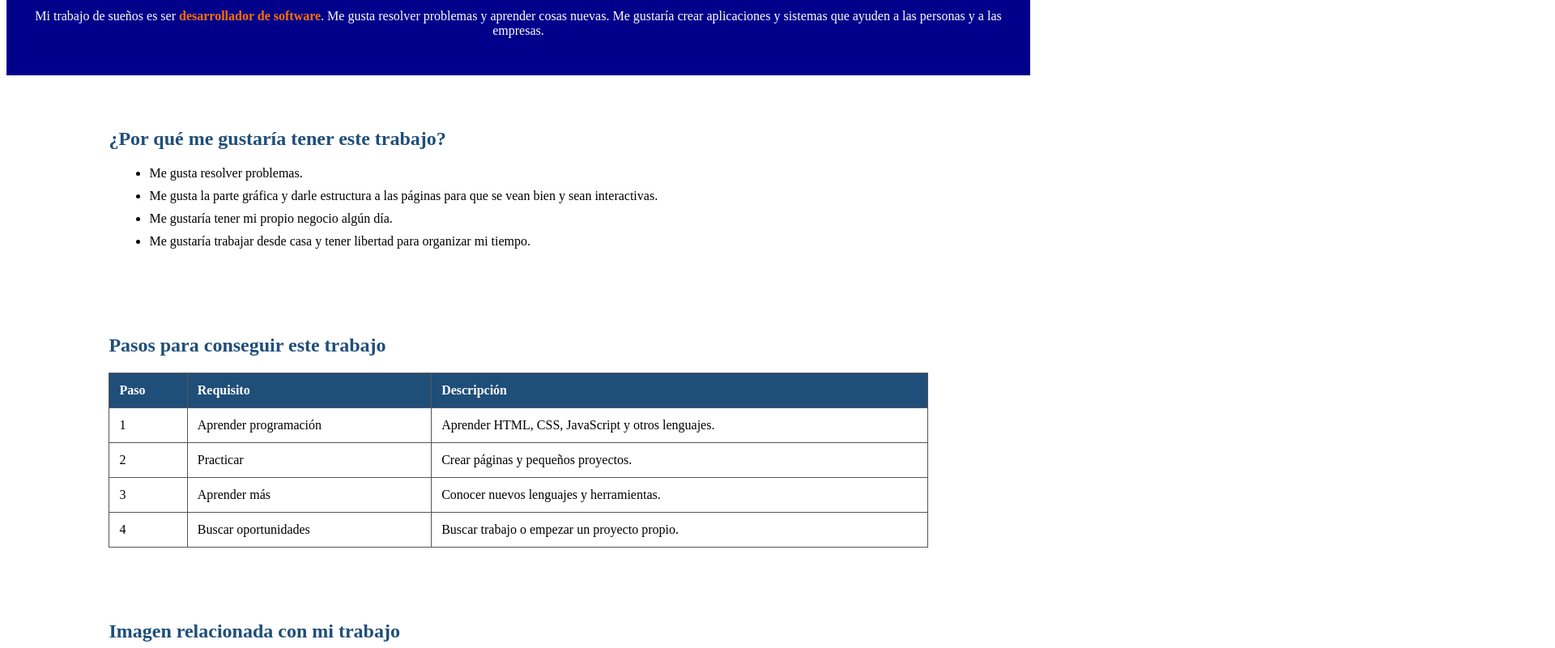
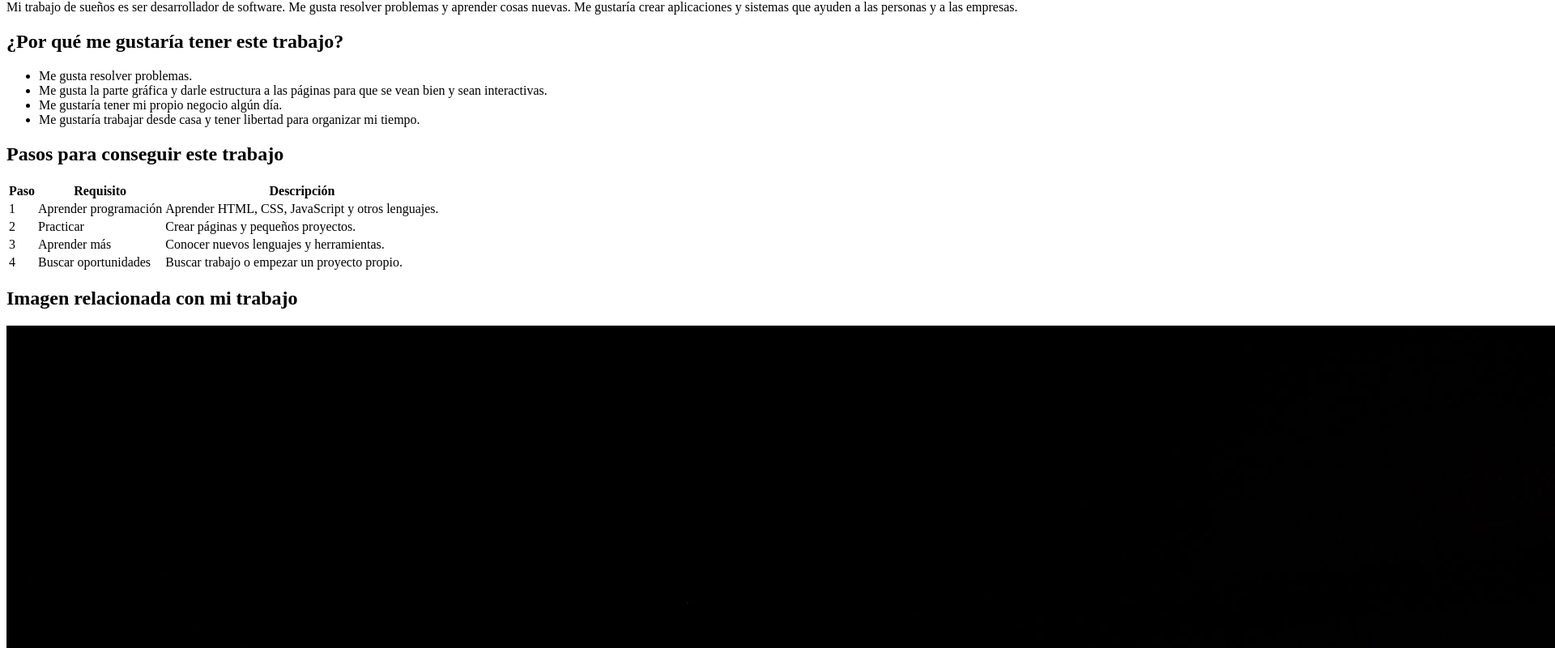
Before and after one commit to ezehere99-svg/Mi-trabajo-de-sue-os, a plain HTML site: page index.html in a window 1280 px wide. Shown: the part 80-880 px from the top of the page at 81% size, 1920 px wide, since content can reach past the window. Drawn offline with Linux system fonts and the light colour scheme.

Commit message:
Integrate HTML structure into estilos.css
Added HTML structure and content to estilos.css.

````diff
--- a/estilos.css
+++ b/estilos.css
@@ -1,91 +1,100 @@
-```css
-/* Estilos generales */
-body {
-    background: darkblue;
-    color: #222222;
-    font-family: Arial, sans-serif;
-    margin: 0;
-    padding: 20px;
-}
+
+<!DOCTYPE html>
+<html lang="es">
+
+<head>
+    <meta charset="UTF-8">
+    <meta name="viewport" content="width=device-width, initial-scale=1.0">
+
+    <title>Mi trabajo de sueños</title>
+
+    <link rel="stylesheet" href="estilos.css">
+</head>
+
+<body>
+
+    <div id="encabezado">
+
+        <h1>Mi trabajo de sueños</h1>
+
+        <p>
+            Mi trabajo de sueños es ser
+            <span>desarrollador de software</span>.
+            Me gusta resolver problemas y aprender cosas nuevas.
+            Me gustaría crear aplicaciones y sistemas que ayuden
+            a las personas y a las empresas.
+        </p>
+
+    </div>
 
 
-/* Encabezado */
-#encabezado {
-    background: darkblue;
-    color: white;
-    text-align: center;
-    padding: 30px;
-    margin-bottom: 20px;
-}
+    <div class="seccion">
+
+        <h2>¿Por qué me gustaría tener este trabajo?</h2>
+
+        <ul>
+            <li>Me gusta resolver problemas.</li>
+
+            <li>Me gusta la parte gráfica y darle estructura a las páginas para que se vean bien y sean interactivas.</li>
+
+            <li>Me gustaría tener mi propio negocio algún día.</li>
+
+            <li>Me gustaría trabajar desde casa y tener libertad para organizar mi tiempo.</li>
+        </ul>
+
+    </div>
 
 
-/* Título */
-#encabezado h1 {
-    margin: 0;
-}
+    <div class="seccion">
+
+        <h2>Pasos para conseguir este trabajo</h2>
+
+        <table>
+
+            <tr>
+                <th>Paso</th>
+                <th>Requisito</th>
+                <th>Descripción</th>
+            </tr>
+
+            <tr>
+                <td>1</td>
+                <td>Aprender programación</td>
+                <td>Aprender HTML, CSS, JavaScript y otros lenguajes.</td>
+            </tr>
+
+            <tr>
+                <td>2</td>
+                <td>Practicar</td>
+                <td>Crear páginas y pequeños proyectos.</td>
+            </tr>
+
+            <tr>
+                <td>3</td>
+                <td>Aprender más</td>
+                <td>Conocer nuevos lenguajes y herramientas.</td>
+            </tr>
+
+            <tr>
+                <td>4</td>
+                <td>Buscar oportunidades</td>
+                <td>Buscar trabajo o empezar un proyecto propio.</td>
+            </tr>
+
+        </table>
+
+    </div>
 
 
-/* Texto resaltado con span */
-span {
-    color: #ff6f00;
-    font-weight: bold;
-}
+    <div class="seccion">
 
+        <h2>Imagen relacionada con mi trabajo</h2>
 
-/* Secciones */
-.seccion {
-    background: white;
-    width: 80%;
-    margin: 20px auto;
-    padding: 25px;
-    border-radius: 10px;
-}
+        <img src="pexels-cesar-gaviria-232160-36571389.jpg" alt="Persona programando">
 
+    </div>
 
-/* Títulos de las secciones */
-.seccion h2 {
-    color: #1f4e79;
-}
+</body>
 
-
-/* Lista */
-.seccion li {
-    margin: 10px;
-}
-
-
-/* Imagen */
-.seccion img {
-    display: block;
-    width: 500px;
-    height: 300px;
-    margin: 20px auto;
-}
-
-
-/* Tabla */
-table {
-    width: 100%;
-    border-collapse: collapse;
-    margin-top: 20px;
-}
-
-
-/* Celdas de la tabla */
-th,
-td {
-    border: 1px solid #555555;
-    padding: 12px;
-    text-align: left;
-}
-
-
-/* Encabezado de la tabla */
-th {
-    background: #1f4e79;
-    color: white;
-}
-
-
-
+</html>
 ```
````
